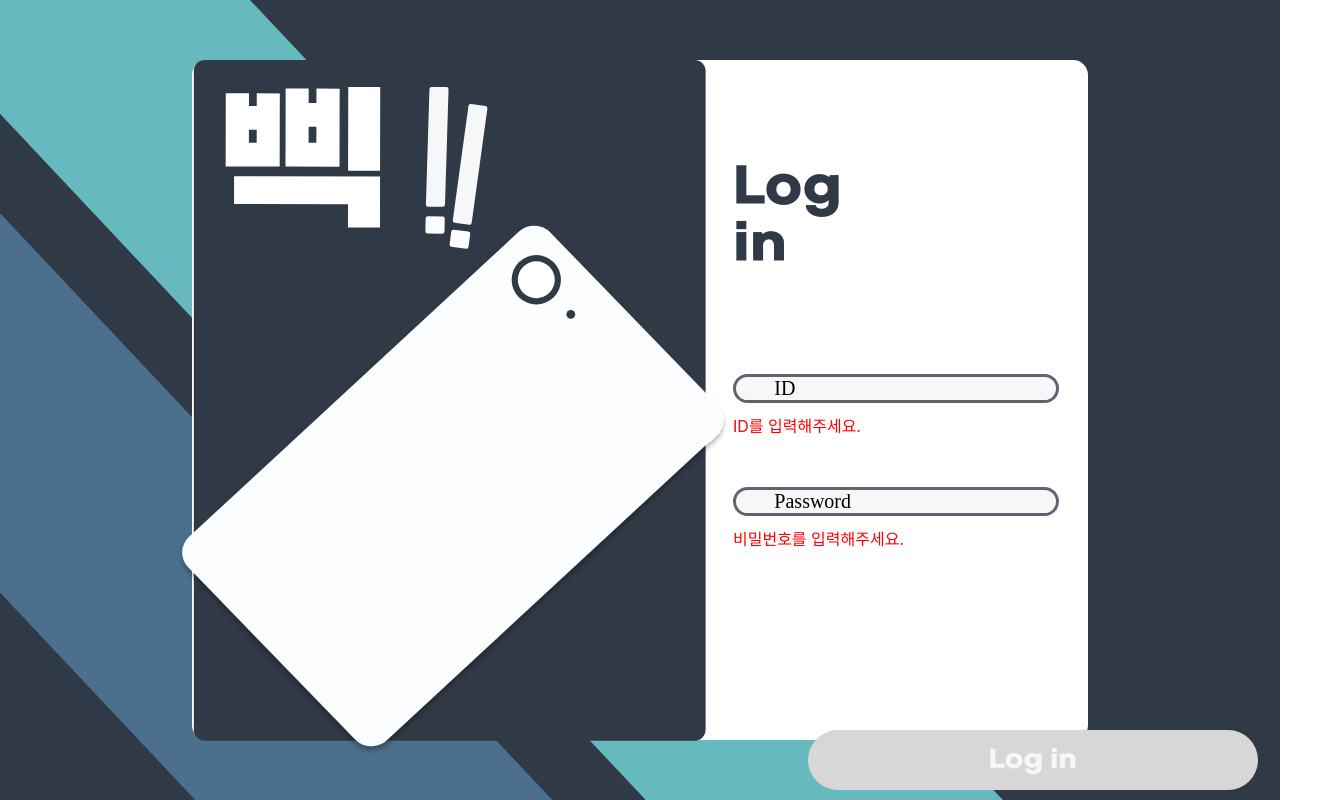
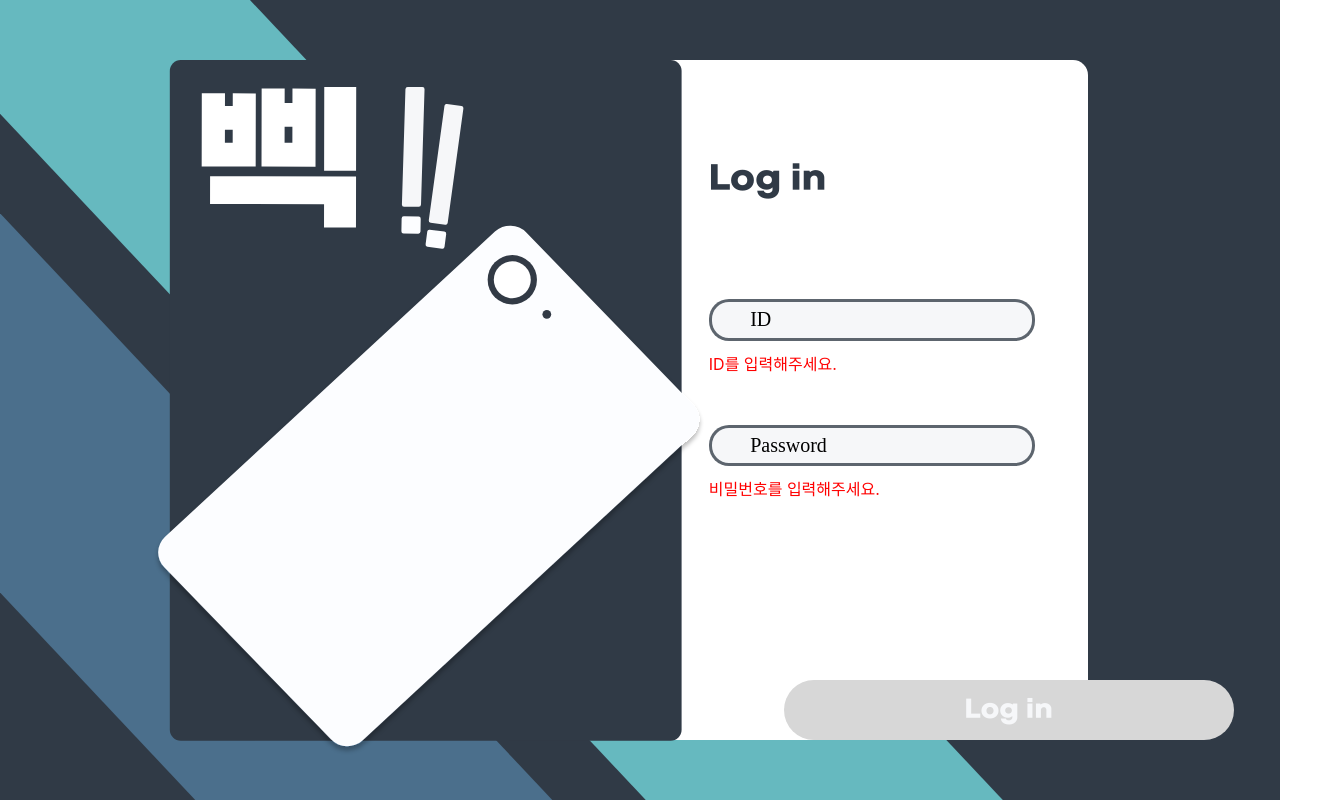
Before and after one commit to 8Bit-beep/BBEEP_Web, a React (Create React App) app: page /Login in a window 1280 px wide. Shown: the whole page, 1342 px wide, since content can reach past the window. Built offline with nearby package versions, Linux system fonts and the light colour scheme.

Commit message:
design :: Login.css

```diff
--- a/src/style/Login.style/Login.css
+++ b/src/style/Login.style/Login.css
@@ -33,8 +33,9 @@
 }
 
 .LoginWrap > img {
+  width: 100%;
   height: 102.3%;
-  margin-left: -2.1%;
+  margin-left: -4.8%;
 }
 
 .InputWrap {
@@ -45,11 +46,11 @@
 .InputWrap > h1 {
   color: #303a46;
   font-family: "SBAggroB";
-  font-size: 3rem;
+  font-size: 2rem;
   font-weight: 500;
 
   display: block;
-  margin-right: 500px;
+  margin-right: 400px;
   margin-top: 100px;
 }
 
```
